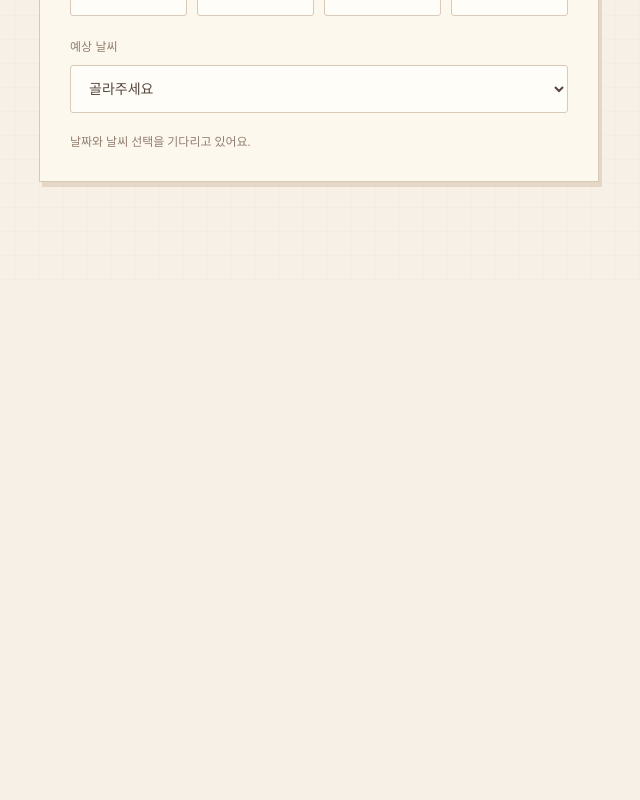
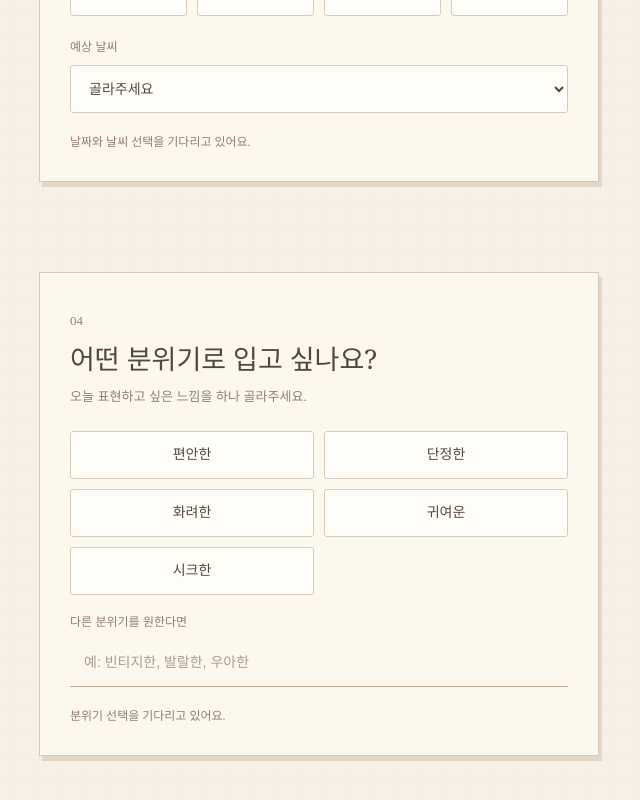
Before and after one commit to hsu06-design/AI_project, a Next.js app: page / in a window 1280 px wide. Shown: the part 2601-3401 px from the top of the page, without its empty margins (321-961 px from the left). Before the commit the page ends 2883 px from the top, so only its background shows below. Built offline with nearby package versions, Linux system fonts and the light colour scheme.

Commit message:
Add outfit mood selection

```diff
--- a/app/page.tsx
+++ b/app/page.tsx
@@ -18,6 +18,9 @@ export default function Home() {
   const [season, setSeason] = useState("");
   const [weather, setWeather] = useState("");
   const seasons = ["봄", "여름", "가을", "겨울"];
+  const [desiredStyle, setDesiredStyle] = useState("");
+  const [customStyle, setCustomStyle] = useState("");
+  const styles = ["편안한", "단정한", "화려한", "귀여운", "시크한"];
 
   useLayoutEffect(() => {
     gsap.registerPlugin(ScrollTrigger);
@@ -202,6 +205,42 @@ export default function Home() {
             : "날짜와 날씨 선택을 기다리고 있어요."}
         </div>
       </section>
+
+      <section className="choice-sheet" aria-labelledby="style-title">
+        <span className="step-mark">04</span>
+        <h2 id="style-title">어떤 분위기로 입고 싶나요?</h2>
+        <p>오늘 표현하고 싶은 느낌을 하나 골라주세요.</p>
+        <div className="choice-grid">
+          {styles.map((item) => (
+            <button
+              key={item}
+              type="button"
+              aria-pressed={desiredStyle === item}
+              onClick={() => {
+                setDesiredStyle(item);
+                setCustomStyle("");
+              }}
+            >
+              {item}
+            </button>
+          ))}
+        </div>
+        <label className="custom-choice">
+          <span>다른 분위기를 원한다면</span>
+          <input
+            type="text"
+            value={customStyle}
+            placeholder="예: 빈티지한, 발랄한, 우아한"
+            onChange={(event) => {
+              setCustomStyle(event.target.value);
+              setDesiredStyle(event.target.value.trim());
+            }}
+          />
+        </label>
+        <div className="choice-note" aria-live="polite">
+          {desiredStyle ? `${desiredStyle} 분위기로 추천할게요.` : "분위기 선택을 기다리고 있어요."}
+        </div>
+      </section>
     </main>
   );
 }
```
